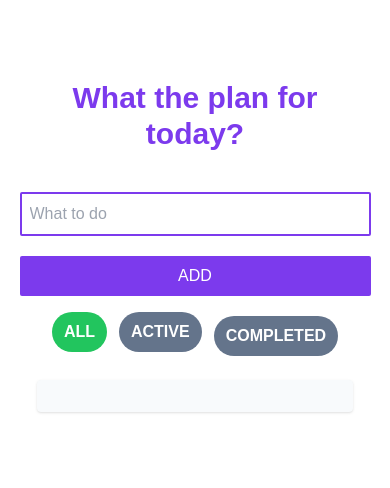
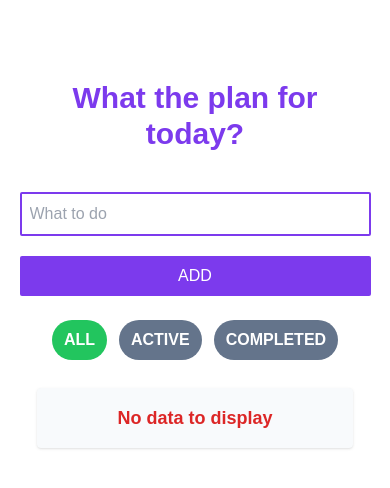
Before and after one commit to Anugerah20/Todolist-App, a React (Vite) app: page / in a window 390 px wide. Shown: the top 488 px of the page. Built offline with nearby package versions, Linux system fonts and the light colour scheme.

Commit message:
update style form todo

```diff
--- a/src/components/FormTodoList.jsx
+++ b/src/components/FormTodoList.jsx
@@ -74,14 +74,14 @@ function FormTodoList() {
       </section>
 
       {/* START: Filter Button */}
-      <section className="font-sansPro flex flex-wrap justify-center sm:justify-start md:justify-center items-center mx-auto mt-4 sm:mt-2 md:mt-2 lg:mt-2">
+      <section className="font-sansPro flex flex-wrap justify-center sm:justify-start md:justify-center items-center mx-auto mt-6 sm:mt-6 md:mt-6 lg:mt-6">
         <button className="px-3 py-2 sm:px-4 sm:py-2 me-3 sm:me-4 bg-green-500 text-white rounded-full font-bold mb-2 sm:mb-0">
           ALL
         </button>
         <button className="px-3 py-2 sm:px-4 sm:py-2 me-3 sm:me-4 bg-slate-500 text-white rounded-full font-bold mb-2 sm:mb-0">
           ACTIVE
         </button>
-        <button className="px-3 py-2 sm:px-4 sm:py-2 bg-slate-500 text-white rounded-full font-bold">
+        <button className="px-3 py-2 sm:px-4 sm:py-2 bg-slate-500 text-white rounded-full font-bold mb-2 sm:mb-0">
           COMPLETED
         </button>
       </section>
@@ -89,7 +89,12 @@ function FormTodoList() {
 
       {/* START: List Todo */}
       <section className="w-[90%] md:w-[90%] lg:w-[90%] flex flex-col gap-3 mx-auto mt-5 md:mt-6 lg:mt-6 bg-slate-50 shadow rounded px-4 py-4">
-        {todos.map((todo) => (
+        {todos.length === 0 ? (
+          <p className="text-center text-lg text-red-600 font-bold">
+            No data to display
+          </p>
+        ) : (
+          todos.map((todo) => (
             <div key={todo.id} className="flex items-center mb-4 p-2 border-2">
               <input
                 className="w-7 h-5 sm:w-9 sm:h-8 cursor-pointer"
@@ -100,7 +105,7 @@ function FormTodoList() {
                 // onChange={() => dispatch(handleCheckbox(todo.id))}
               />
               <p
-              className="text-xl sm:text-2xl ml-1"
+                className="text-xl ml-1 text-violet-600"
                 style={
                   todo === true
                     ? { textDecoration: "line-through" }
@@ -111,14 +116,15 @@ function FormTodoList() {
               </p>
               <div className="flex items-center ml-auto gap-4 cursor-pointer">
                 <button onClick={() => handleEditTodoList(todo)}>
-                <FiEdit2 className="text-xl sm:text-2xl" />
+                  <FiEdit2 className="text-xl sm:text-2xl text-green-700" />
                 </button>
                 <button onClick={() => dispatch(removeTodoList(todo))}>
-                <FiTrash className="text-xl sm:text-2xl" />
+                  <FiTrash className="text-xl sm:text-2xl text-red-700" />
                 </button>
               </div>
             </div>
-        ))}
+          ))
+        )}
       </section>
       {/* END: List Todo */}
     </main>
```
Lines whose indentation alone changed are shown as unchanged.
